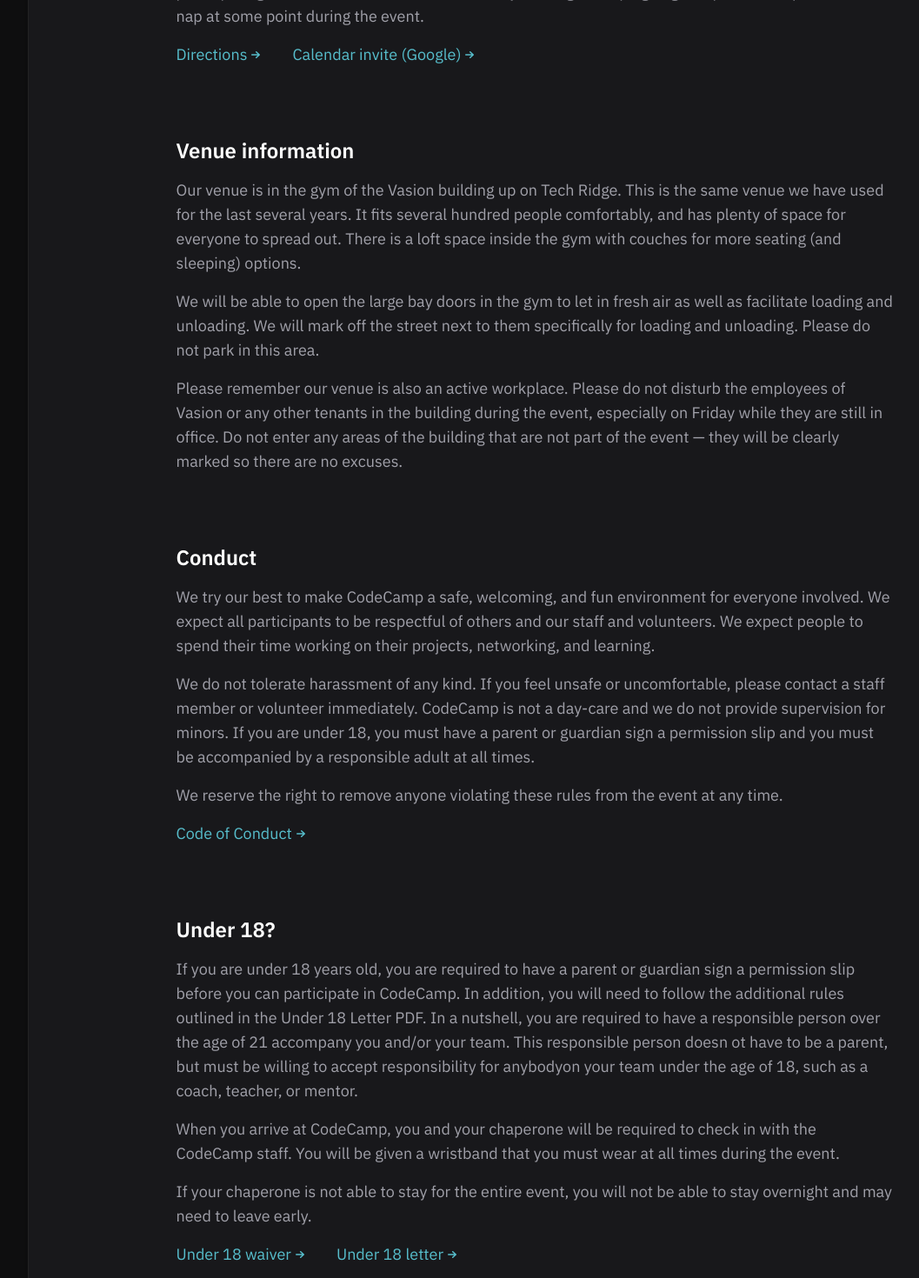
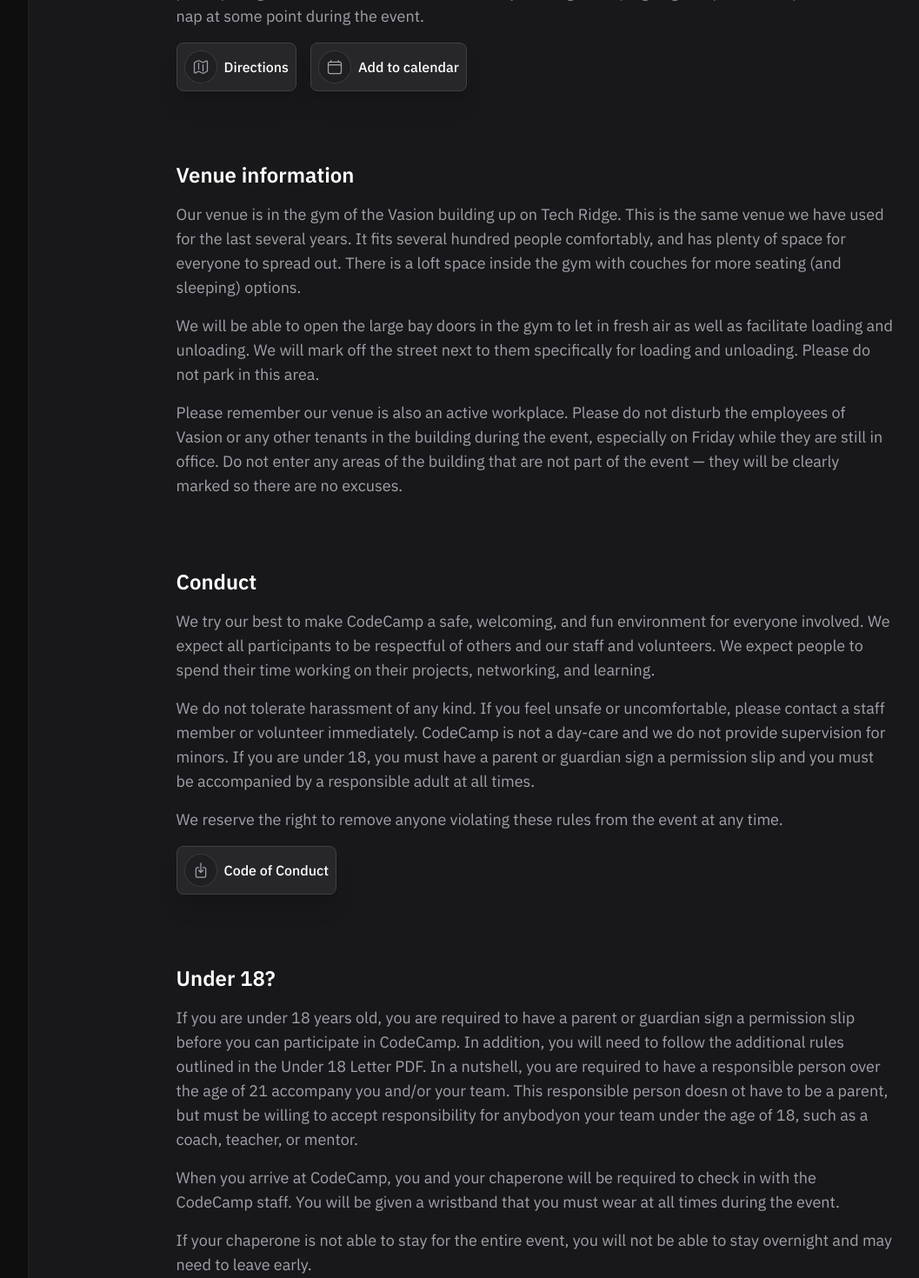
Before and after one commit to tech-threads/codecamp-website-new, a Next.js app: page /rules in a window 1280 px wide. Shown: the part 1330-2800 px from the top of the page at 87% size, without its empty margins (95-1152 px from the left). Built offline with nearby package versions, Linux system fonts and the light colour scheme.

Commit message:
Working on rules section with new link card

```diff
--- /dev/null
+++ b/src/components/link-card.js
@@ -0,0 +1,13 @@
+export const LinkCard = ({ label, href, icon, className }) => (
+  <a
+    className={`border border-zinc-700 hover:border-zinc-500/80 border-solid transition-all ease-in-out p-2 bg-zinc-800 hover:bg-zinc-700 shadow-xl rounded-lg flex flex-row items-center ${className} group`}
+    href={href}
+  >
+    <div className="group-hover:border-cyan-300 group-hover:text-cyan-300 transition-all ease-in-out flex items-center justify-center rounded-full bg-zinc-900/50 p-2 group-hover:bg-zinc-800 border-zinc-700/80 border border-solid">
+      {icon}
+    </div>
+    <span className="transition-all ease-in-out	text-base font-medium text-white ml-2">
+      {label}
+    </span>
+  </a>
+);
--- a/src/pages/rules.js
+++ b/src/pages/rules.js
@@ -8,6 +8,7 @@
 import { Section } from "@/components/section";
 import { Nav } from "@/components/nav";
 import { PageLayout } from "@/components/page-layout";
+import { LinkCard } from "@/components/link-card";
 
 export default function Rules() {
   return (
@@ -22,71 +23,83 @@
       />
       <Video videoId="2HbVD1lqrus" className="mb-20" />
       <Section sectionTitle="Event duration" className="mb-20">
-        <p className="mb-4">
+        <div className="mb-4">
           The main CodeCamp event lasts 24 hours straight, from 8:00am on Friday
           to 8:00am on Saturday. We also host a day camp for K-12 students on
           Saturday from 8:00am to 5:00pm.
-        </p>
-        <p className="mb-4">
+        </div>
+        <div className="mb-4">
           We encourage you to have a plan and come prepared to make the most of
           your time. If you are participating in the main event, we recommend
           you bring a sleeping bag and pillow, and plan to take a nap at some
           point during the event.
-        </p>
-        <p className="flex flex-row">
-          <a href="#" className="mr-8">
-            Directions
+        </div>
+        <div className="flex flex-row">
+          <LinkCard
+            label="Directions"
+            href="#"
+            className="mr-4"
+            icon={
               <svg
                 xmlns="http://www.w3.org/2000/svg"
-              viewBox="0 0 20 20"
-              fill="currentColor"
+                fill="none"
+                viewBox="0 0 24 24"
+                strokeWidth={1.5}
+                stroke="currentColor"
                 className="w-5 h-5"
               >
                 <path
-                fillRule="evenodd"
-                d="M5 10a.75.75 0 01.75-.75h6.638L10.23 7.29a.75.75 0 111.04-1.08l3.5 3.25a.75.75 0 010 1.08l-3.5 3.25a.75.75 0 11-1.04-1.08l2.158-1.96H5.75A.75.75 0 015 10z"
-                clipRule="evenodd"
+                  strokeLinecap="round"
+                  strokeLinejoin="round"
+                  d="M9 6.75V15m6-6v8.25m.503 3.498l4.875-2.437c.381-.19.622-.58.622-1.006V4.82c0-.836-.88-1.38-1.628-1.006l-3.869 1.934c-.317.159-.69.159-1.006 0L9.503 3.252a1.125 1.125 0 00-1.006 0L3.622 5.689C3.24 5.88 3 6.27 3 6.695V19.18c0 .836.88 1.38 1.628 1.006l3.869-1.934c.317-.159.69-.159 1.006 0l4.994 2.497c.317.158.69.158 1.006 0z"
                 />
               </svg>
-          </a>
-          <a href="#" className="mr-8">
-            Calendar invite (Google)
+            }
+          />
+          <LinkCard
+            label="Add to calendar"
+            href="#"
+            className="mr-8"
+            icon={
               <svg
                 xmlns="http://www.w3.org/2000/svg"
-              viewBox="0 0 20 20"
-              fill="currentColor"
+                fill="none"
+                viewBox="0 0 24 24"
+                strokeWidth={1.5}
+                stroke="currentColor"
                 className="w-5 h-5"
               >
                 <path
-                fillRule="evenodd"
-                d="M5 10a.75.75 0 01.75-.75h6.638L10.23 7.29a.75.75 0 111.04-1.08l3.5 3.25a.75.75 0 010 1.08l-3.5 3.25a.75.75 0 11-1.04-1.08l2.158-1.96H5.75A.75.75 0 015 10z"
-                clipRule="evenodd"
+                  strokeLinecap="round"
+                  strokeLinejoin="round"
+                  d="M6.75 3v2.25M17.25 3v2.25M3 18.75V7.5a2.25 2.25 0 012.25-2.25h13.5A2.25 2.25 0 0121 7.5v11.25m-18 0A2.25 2.25 0 005.25 21h13.5A2.25 2.25 0 0021 18.75m-18 0v-7.5A2.25 2.25 0 015.25 9h13.5A2.25 2.25 0 0121 11.25v7.5"
                 />
               </svg>
-          </a>
-        </p>
+            }
+          />
+        </div>
       </Section>
       <Section sectionTitle="Venue information" className="mb-20">
-        <p className="mb-4">
+        <div className="mb-4">
           Our venue is in the gym of the Vasion building up on Tech Ridge. This
           is the same venue we have used for the last several years. It fits
           several hundred people comfortably, and has plenty of space for
           everyone to spread out. There is a loft space inside the gym with
           couches for more seating (and sleeping) options.
-        </p>
-        <p className="mb-4">
+        </div>
+        <div className="mb-4">
           We will be able to open the large bay doors in the gym to let in fresh
           air as well as facilitate loading and unloading. We will mark off the
           street next to them specifically for loading and unloading. Please do
           not park in this area.
-        </p>
-        <p className="mb-4">
+        </div>
+        <div className="mb-4">
           Please remember our venue is also an active workplace. Please do not
           disturb the employees of Vasion or any other tenants in the building
           during the event, especially on Friday while they are still in office.
           Do not enter any areas of the building that are not part of the event
           — they will be clearly marked so there are no excuses.
-        </p>
+        </div>
       </Section>
       {/* <Section sectionTitle="Registration" className="mb-20">
               <p className="mb-4">something about registration</p>
@@ -98,44 +111,50 @@
               </p>
             </Section> */}
       <Section sectionTitle="Conduct" className="mb-20">
-        <p className="mb-4">
+        <div className="mb-4">
           We try our best to make CodeCamp a safe, welcoming, and fun
           environment for everyone involved. We expect all participants to be
           respectful of others and our staff and volunteers. We expect people to
           spend their time working on their projects, networking, and learning.
-        </p>
-        <p className="mb-4">
+        </div>
+        <div className="mb-4">
           We do not tolerate harassment of any kind. If you feel unsafe or
           uncomfortable, please contact a staff member or volunteer immediately.
           CodeCamp is not a day-care and we do not provide supervision for
           minors. If you are under 18, you must have a parent or guardian sign a
           permission slip and you must be accompanied by a responsible adult at
           all times.
-        </p>
-        <p className="mb-4">
+        </div>
+        <div className="mb-4">
           We reserve the right to remove anyone violating these rules from the
           event at any time.
-        </p>
-        <p className="flex flex-row">
-          <a href="#" className="mr-8">
-            Code of Conduct
+        </div>
+        <div className="flex flex-row">
+          <LinkCard
+            label="Code of Conduct"
+            href="#"
+            className="mr-8"
+            icon={
               <svg
                 xmlns="http://www.w3.org/2000/svg"
-              viewBox="0 0 20 20"
-              fill="currentColor"
+                fill="none"
+                viewBox="0 0 24 24"
+                strokeWidth={1.5}
+                stroke="currentColor"
                 className="w-5 h-5"
               >
                 <path
-                fillRule="evenodd"
-                d="M5 10a.75.75 0 01.75-.75h6.638L10.23 7.29a.75.75 0 111.04-1.08l3.5 3.25a.75.75 0 010 1.08l-3.5 3.25a.75.75 0 11-1.04-1.08l2.158-1.96H5.75A.75.75 0 015 10z"
-                clipRule="evenodd"
+                  strokeLinecap="round"
+                  strokeLinejoin="round"
+                  d="M9 8.25H7.5a2.25 2.25 0 00-2.25 2.25v9a2.25 2.25 0 002.25 2.25h9a2.25 2.25 0 002.25-2.25v-9a2.25 2.25 0 00-2.25-2.25H15M9 12l3 3m0 0l3-3m-3 3V2.25"
                 />
               </svg>
-          </a>
-        </p>
+            }
+          />
+        </div>
       </Section>
       <Section sectionTitle="Under 18?" className="mb-20">
-        <p className="mb-4">
+        <div className="mb-4">
           If you are under 18 years old, you are required to have a parent or
           guardian sign a permission slip before you can participate in
           CodeCamp. In addition, you will need to follow the additional rules
@@ -144,197 +163,239 @@
           your team. This responsible person doesn ot have to be a parent, but
           must be willing to accept responsibility for anybodyon your team under
           the age of 18, such as a coach, teacher, or mentor.
-        </p>
-        <p className="mb-4">
+        </div>
+        <div className="mb-4">
           When you arrive at CodeCamp, you and your chaperone will be required
           to check in with the CodeCamp staff. You will be given a wristband
           that you must wear at all times during the event.
-        </p>
-        <p className="mb-4">
+        </div>
+        <div className="mb-4">
           If your chaperone is not able to stay for the entire event, you will
           not be able to stay overnight and may need to leave early.
-        </p>
-        <p className="flex flex-row">
-          <a href="#" className="mr-8">
-            Under 18 waiver
+        </div>
+        <div className="flex flex-row">
+          <LinkCard
+            label="Under 18 Waiver"
+            href="#"
+            className="mr-4"
+            icon={
               <svg
                 xmlns="http://www.w3.org/2000/svg"
-              viewBox="0 0 20 20"
-              fill="currentColor"
+                fill="none"
+                viewBox="0 0 24 24"
+                strokeWidth={1.5}
+                stroke="currentColor"
                 className="w-5 h-5"
               >
                 <path
-                fillRule="evenodd"
-                d="M5 10a.75.75 0 01.75-.75h6.638L10.23 7.29a.75.75 0 111.04-1.08l3.5 3.25a.75.75 0 010 1.08l-3.5 3.25a.75.75 0 11-1.04-1.08l2.158-1.96H5.75A.75.75 0 015 10z"
-                clipRule="evenodd"
+                  strokeLinecap="round"
+                  strokeLinejoin="round"
+                  d="M9 8.25H7.5a2.25 2.25 0 00-2.25 2.25v9a2.25 2.25 0 002.25 2.25h9a2.25 2.25 0 002.25-2.25v-9a2.25 2.25 0 00-2.25-2.25H15M9 12l3 3m0 0l3-3m-3 3V2.25"
                 />
               </svg>
-          </a>
-          <a href="#" className="mr-8">
-            Under 18 letter
+            }
+          />
+
+          <LinkCard
+            label="Under 18 Parent Letter"
+            href="#"
+            className="mr-8"
+            icon={
               <svg
                 xmlns="http://www.w3.org/2000/svg"
-              viewBox="0 0 20 20"
-              fill="currentColor"
+                fill="none"
+                viewBox="0 0 24 24"
+                strokeWidth={1.5}
+                stroke="currentColor"
                 className="w-5 h-5"
               >
                 <path
-                fillRule="evenodd"
-                d="M5 10a.75.75 0 01.75-.75h6.638L10.23 7.29a.75.75 0 111.04-1.08l3.5 3.25a.75.75 0 010 1.08l-3.5 3.25a.75.75 0 11-1.04-1.08l2.158-1.96H5.75A.75.75 0 015 10z"
-                clipRule="evenodd"
+                  strokeLinecap="round"
+                  strokeLinejoin="round"
+                  d="M9 8.25H7.5a2.25 2.25 0 00-2.25 2.25v9a2.25 2.25 0 002.25 2.25h9a2.25 2.25 0 002.25-2.25v-9a2.25 2.25 0 00-2.25-2.25H15M9 12l3 3m0 0l3-3m-3 3V2.25"
                 />
               </svg>
-          </a>
-        </p>
+            }
+          />
+        </div>
       </Section>
       <Section sectionTitle="Preflight Meeting" className="mb-20">
-        <p className="mb-4">
+        <div className="mb-4">
           Each year we hold a Preflight Meeting where we go over the rules,
           answer questions, and get everyone excited for the event. We highly
           recommend you attend the Preflight Meeting, but it is not required.
           Pizza and drinks are provided.
-        </p>
-        <p className="mb-4">
+        </div>
+        <div className="mb-4">
           This year&apos;s Preflight Meeting is being held on November XXth at
           7:00pm in the Vasion gym — the same venue as the main event.
-        </p>
-        <p className="flex flex-row">
-          <a href="#" className="mr-8">
-            Calendar invite (Google)
+        </div>
+        <div className="flex flex-row">
+          <LinkCard
+            label="Add to calendar"
+            href="#"
+            className="mr-4"
+            icon={
               <svg
                 xmlns="http://www.w3.org/2000/svg"
-              viewBox="0 0 20 20"
-              fill="currentColor"
+                fill="none"
+                viewBox="0 0 24 24"
+                strokeWidth={1.5}
+                stroke="currentColor"
                 className="w-5 h-5"
               >
                 <path
-                fillRule="evenodd"
-                d="M5 10a.75.75 0 01.75-.75h6.638L10.23 7.29a.75.75 0 111.04-1.08l3.5 3.25a.75.75 0 010 1.08l-3.5 3.25a.75.75 0 11-1.04-1.08l2.158-1.96H5.75A.75.75 0 015 10z"
-                clipRule="evenodd"
+                  strokeLinecap="round"
+                  strokeLinejoin="round"
+                  d="M6.75 3v2.25M17.25 3v2.25M3 18.75V7.5a2.25 2.25 0 012.25-2.25h13.5A2.25 2.25 0 0121 7.5v11.25m-18 0A2.25 2.25 0 005.25 21h13.5A2.25 2.25 0 0021 18.75m-18 0v-7.5A2.25 2.25 0 015.25 9h13.5A2.25 2.25 0 0121 11.25v7.5"
                 />
               </svg>
-          </a>
-        </p>
+            }
+          />
+        </div>
       </Section>
       <Section sectionTitle="AI tools" className="mb-20">
-        <p className="mb-4">ASDF</p>
+        <div className="mb-4">ASDF</div>
       </Section>
       <Section sectionTitle="Open source & 3rd party" className="mb-20">
-        <p className="mb-4">
+        <div className="mb-4">
           Libraries, plugins, artwork and other assets that are public and
           freely available are allowed to be included in apps. Please list all
           libraries that you use on your team&apos;s profile page to give credit
           where it&apos;s due. Stock photos and free icon sets are allowed.
           Paying for something that is not generally available to everyone is
           not allowed, and not nice.
-        </p>
-        <p className="mb-4">
+        </div>
+        <div className="mb-4">
           Developing a library in secret before the competition that provides
           the same general functionality of your project will likely get you
           disqualified. On the other hand, developing a library that is publicly
           available and provides a general-purpose, publicly usable function can
           be done before the competition begins.
-        </p>
+        </div>
       </Section>
       <Section sectionTitle="Web services and APIs" className="mb-20">
-        <p className="mb-4">
+        <div className="mb-4">
           We encourage use of third-party web services and their APIs (e.g.
           Twitter, Flickr, Google maps, Facebook, OpenID). Almost everyone loves
           mashups. Again, make sure to update your team profile with what
           services you use.
-        </p>
+        </div>
       </Section>
       <Section sectionTitle="Code ownership" className="mb-20">
-        <p className="mb-4">
+        <div className="mb-4">
           The code you write is yours. If you intend to share it after the
           competition, you can pick whatever license you love. We encourage
           contestants to open source their code, but it&apos;s totally up to
           you. If you want to start a business based on it, awesome.
-        </p>
+        </div>
       </Section>
       <Section sectionTitle="Team prep" className="mb-20">
-        <p className="mb-4">
+        <div className="mb-4">
           We encourage you to come prepared with a team and a project idea. You
           are more than welcome to spend time preparing for the event doing
           activites such as planning, designing, and researching. However, you
           are not allowed to write any code for your project before the event
           begins.
-        </p>
-        <p className="mb-4">
+        </div>
+        <div className="mb-4">
           If you are looking for a team or a project idea, we will try to help
           you out at the Preflight Meeting. During the main event, our staff and
           volunteers will be available to help you find a team and/or a project
           idea but please keep in mind that they are not there to do the work
           for you.
-        </p>
+        </div>
       </Section>
       <Section sectionTitle="Computers and tools" className="mb-20">
-        <p className="mb-4">
+        <div className="mb-4">
           It is your responsibility to bring your own computer and any other
           tools you need to work on your project. This includes screens, 3D
           printers, extra chargers, soldering irons, etc. We will provide power
           and networking, see below for details.
-        </p>
-        <p className="mb-4">
+        </div>
+        <div className="mb-4">
           We will provide tables and chairs for you to work at. Be aware the
           chairs are not that comfortable. You are more than welcome to bring
           your own chair.
-        </p>
+        </div>
       </Section>
       <Section sectionTitle="Networking and power" className="mb-20">
-        <p className="mb-4">
+        <div className="mb-4">
           We will provide power to each table in the venue as well as speedy
           Wifi. We have a small amount of ethernet cables available on some of
           the tables - if you need a wired connection, please bring your own
           cables and switches.
-        </p>
-        <p className="mb-4">
+        </div>
+        <div className="mb-4">
           If you have any special networking and hardware needs that are
           required for your project (such as extra space for 3D printers, etc.),
           please let us know when you register and we will do our best to
           accommodate.
-        </p>
+        </div>
       </Section>
       <Section sectionTitle="Snacks and food" className="mb-20">
-        <p className="mb-4">
+        <div className="mb-4">
           We will provide snacks and drinks throughout the event. We also
           provide breakfast, lunch, and dinner on Friday, and breakfast on
           Saturday. If you have any special dietary needs, please let us know
           when you register and we will do our best to accommodate.
-        </p>
+        </div>
       </Section>
       <Section sectionTitle="Noise and sensory" className="mb-20">
-        <p className="mb-4">
+        <div className="mb-4">
           CodeCamp is a busy, noisy, and crowded event. If you have any concerns
           with this we encourage you to bring noise-cancelling headphones,
           earplugs, or any other tools you need to make yourself comfortable.
-        </p>
+        </div>
       </Section>
       <Section sectionTitle="Cleanliness" className="mb-20">
-        <p className="mb-4">
+        <div className="mb-4">
           We expect everyone to clean up after themselves. We will provide
           multiple easy to find trash cans throughout the venue. Please use
           them. Vasion has been extremely kind to allow us to use their gym for
           the last several years and we want to make sure we leave it in better
           condition than we found it.
-        </p>
-        <p className="mb-4">
+        </div>
+        <div className="mb-4">
           While we provide food, snacks, and drinks throughout the event, please
           keep your workspace clean and tidy.
-        </p>
-        <p className="mb-4">
+        </div>
+        <div className="mb-4">
           Please keep the bathrooms clean and tidy. We will make sure they are
           stocked with toilet paper and paper towels. If you notice they are
           running low, please let us know.
-        </p>
+        </div>
       </Section>
       <Section sectionTitle="Media" className="mb-20">
-        <p className="mb-4">
+        <div className="mb-4">
           We will have photographers, videographers, and possibly press at the
           event. Part of your registration includes a media release - this is so
           we can use and photos or videos taken during the event to promote
           CodeCamp.
-        </p>
+        </div>
+        <div className="flex flex-row">
+          <LinkCard
+            label="Media Release"
+            href="#"
+            className="mr-4"
+            icon={
+              <svg
+                xmlns="http://www.w3.org/2000/svg"
+                fill="none"
+                viewBox="0 0 24 24"
+                strokeWidth={1.5}
+                stroke="currentColor"
+                className="w-5 h-5"
+              >
+                <path
+                  strokeLinecap="round"
+                  strokeLinejoin="round"
+                  d="M9 8.25H7.5a2.25 2.25 0 00-2.25 2.25v9a2.25 2.25 0 002.25 2.25h9a2.25 2.25 0 002.25-2.25v-9a2.25 2.25 0 00-2.25-2.25H15M9 12l3 3m0 0l3-3m-3 3V2.25"
+                />
+              </svg>
+            }
+          />
+        </div>
       </Section>
     </PageLayout>
   );
--- a/src/styles/globals.css
+++ b/src/styles/globals.css
@@ -72,6 +72,7 @@
   background-position: bottom;
   background-repeat: no-repeat;
 }
+
 p a:link, p a:visited {
   @apply text-cyan-300;
   opacity: 0.8;
```
Lines whose indentation alone changed are shown as unchanged.
